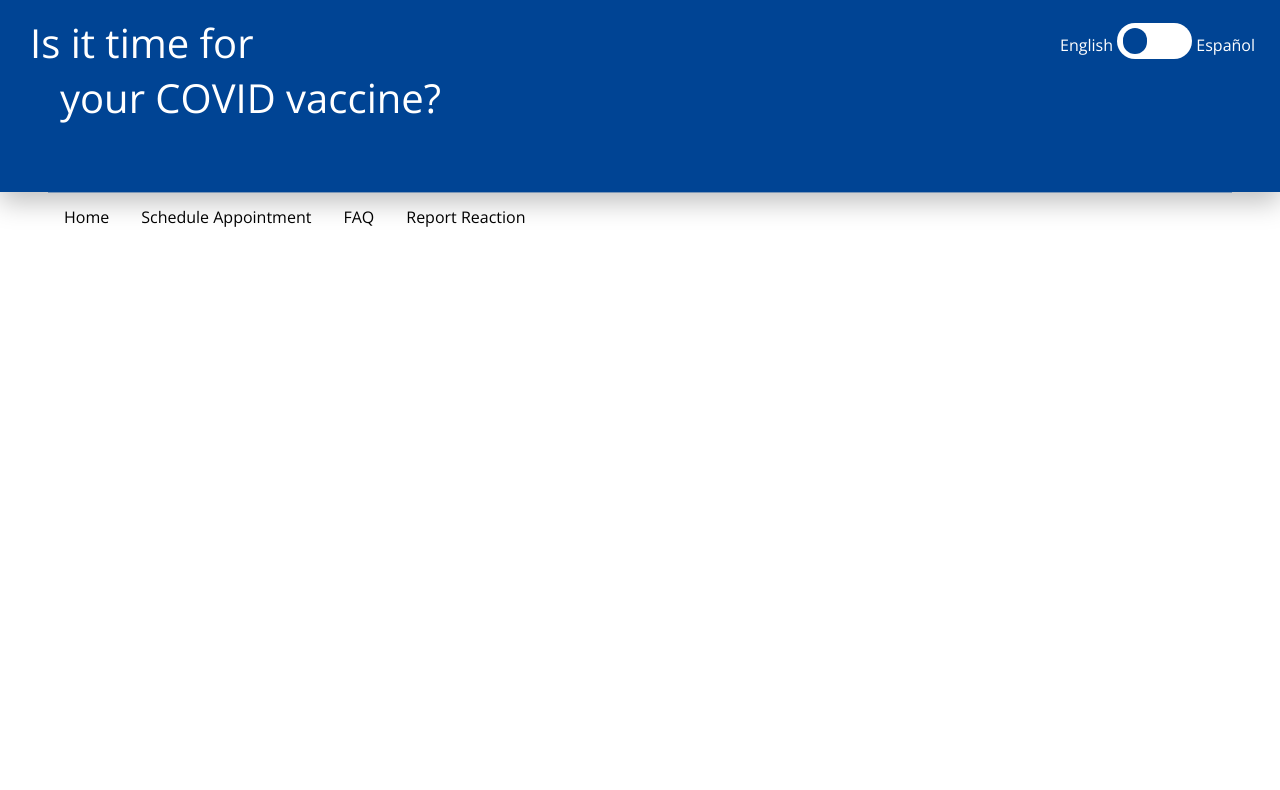
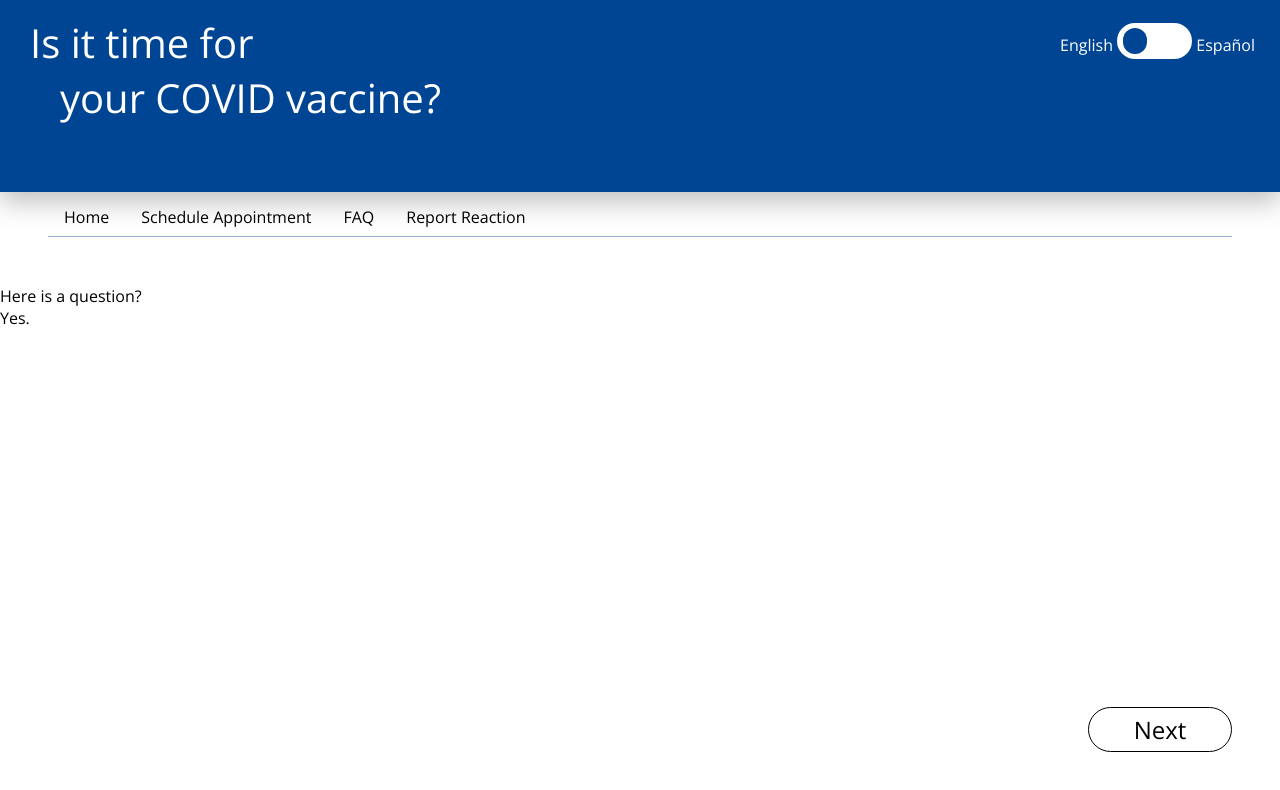
Before and after one commit to dxm6029/vacciNation, a React (Create React App) app in the folder frontend/mainapp/: page /faq in a window 1280 px wide. Shown: the top 790 px of the page. Built offline with nearby package versions, Linux system fonts and the light colour scheme.

Commit message:
Notices page is completed, similar structure willbe used for FAQ

```diff
--- a/frontend/mainapp/src/App.js
+++ b/frontend/mainapp/src/App.js
@@ -10,16 +10,41 @@ function App() {
     <div>
       <div>
       <NavBar
+          information = {["Information"]}
           links = {[
             ["Home", "Home"],
-            ["schedule", "Schedule Appointment"],
-            ["FAQ", "FAQ"],
-            ["Report", "Report Reaction"]
+            ["notices", "Schedule Appointment"],
+            ["faq", "FAQ"],
+            ["report", "Report Reaction"]
           ]}
         />
 
       </div>
-        <UBRoutes/>
+        <UBRoutes
+          information = {[
+            ["Important Information", "View our privacy policy and view the HIPPA policy."],
+            ["What will I need to schedule an appointment?", "In order to schedule your appointment, you will need the following information available readily:- Name- Date of birth- Address- Your most recent vaccination information (if applicable)- Insurance information or Medicare number (if applicable)"],
+            ["How do I determine if I am eligible?", "Everyone over the age of 12 is eligible for a COVID-19 booster." +
+            "- Patients 12 and over who received Pfizer as their primary vaccine series may receive a booster dose 5 months after completeion of the 2nd dose" +
+            "- Patients 18 and over who previously received a primary series of Moderna vaccine are eligible for a booster dose 5 months after the 2nd dose" +
+            "- Patients 18 and over who previously received the J&J vaccine are eligible for a booster dose 2 months or more after the 1st dose " +
+
+           "Patients 18 and over may choose any available COVID vaccine for the booster dose." +
+
+            "Pfizer Pediatric (Ages 5-11) " +
+
+            "Supply of Pfizer Pediatric vaccine is limited and is only available at select locations. Pediatric doses will be given by appointment only." +
+
+            "Pfizer and Moderna Additional Dose" +
+            "The CDC recommends a third dose of Pfizer (5 and older) or Moderna (18 and older) COVID vaccines for people who are moderately to severely immunocompromised and have completed the initial series at least 28 days ago" +
+
+            "Additional Information" +
+            "COVID 19 vaccines for individuals previously unvaccinated are available in the US for all individuals age 5 and over" +
+            "Only Pfizer vaccine is authorized for individuals age 5 - 17" +
+            "Both Moderna and J&J vaccines are authorized for individuals age 18 and over"]
+          ]}
+          otherInfo = {""}
+        />
 
     </div>
   );
--- /dev/null
+++ b/frontend/mainapp/src/components/faq.js
@@ -0,0 +1,18 @@
+import './schedule.css';
+import {Link} from "react-router-dom";
+
+function FAQ() {
+
+  return (
+    <div className="scheduler">
+        Here is a question?
+        < br/> Yes.
+
+        <Link to="/schedule">
+            <button> Next </button>
+        </Link>
+    </div>
+  );
+}
+
+export default FAQ;
--- a/frontend/mainapp/src/components/navBar.css
+++ b/frontend/mainapp/src/components/navBar.css
@@ -15,6 +15,7 @@ html, body {
     font-size: 1em;
     margin: 0 48px 48px 48px;
     border-bottom: 1px solid rgba(0, 68, 148, 0.4);
+    overflow: hidden;
 }
 
 .header {
--- /dev/null
+++ b/frontend/mainapp/src/components/notices.js
@@ -0,0 +1,27 @@
+import './schedule.css';
+import {Link} from "react-router-dom";
+
+function Notices(props) {
+
+  console.log(props.information);
+
+  return (
+    <div className="scheduler">
+
+        <div className="schedule">
+            {props.information.map((info, index) => (
+              <div>
+                <h2 className="" key={`information ${index}`}>{info[0]}</h2>
+                <div className="" key={`answer ${index}`}> {info[1]} </div>
+              </div>
+          ))}
+        </div>
+
+        <Link to="/schedule">
+            <button> Next </button>
+        </Link>
+    </div>
+  );
+}
+
+export default Notices;
--- a/frontend/mainapp/src/components/schedule.css
+++ b/frontend/mainapp/src/components/schedule.css
@@ -3,5 +3,23 @@
 .schedule {
     font-family:"Open Sans", sans-serif;
     font-size: 1em;
-    margin: 0 96px;
+    margin: 0 240px 0 96px;
 }
+
+.scheduler {
+    padding-bottom: 96px;
+}
+
+button {
+    border: 1px solid #000000;
+    background-color: white;
+    box-sizing: border-box;
+    border-radius: 96px;
+    width: 144px;
+    font-size: 24px;
+    text-align: center;
+    position: fixed;
+    bottom: 48px;
+    right: 48px;
+    padding: 5px 0;
+}
--- a/frontend/mainapp/src/components/schedule.js
+++ b/frontend/mainapp/src/components/schedule.js
@@ -1,12 +1,11 @@
 import './schedule.css';
-import GeneralHeader from './generalHeader';
 
 function Schedule() {
 
   return (
     <div className="scheduler">
         <div className="schedule">
-            Important Information <br/>
+            Schedule <br/>
             Here is information.
         </div>
 
--- a/frontend/mainapp/src/routes.js
+++ b/frontend/mainapp/src/routes.js
@@ -2,7 +2,9 @@ import React from 'react';
 import { Routes, Route, Navigate} from 'react-router-dom';
 
 import Home from './components/Home';
+import Notices from './components/notices';
 import Schedule from './components/schedule';
+import FAQ from './components/faq';
 
 /**
  * All routes go here.
@@ -13,7 +15,9 @@ class UBRoutes extends React.Component {
         return (
             <Routes>
                 <Route path="/home" element={<Home />} />
+                <Route path="/notices" element={<Notices information={this.props.information}/>}/>
                 <Route path="/schedule" element={<Schedule/>}/>
+                <Route path="/faq" element={<FAQ/>} />
             </Routes>
         );
     }
```
